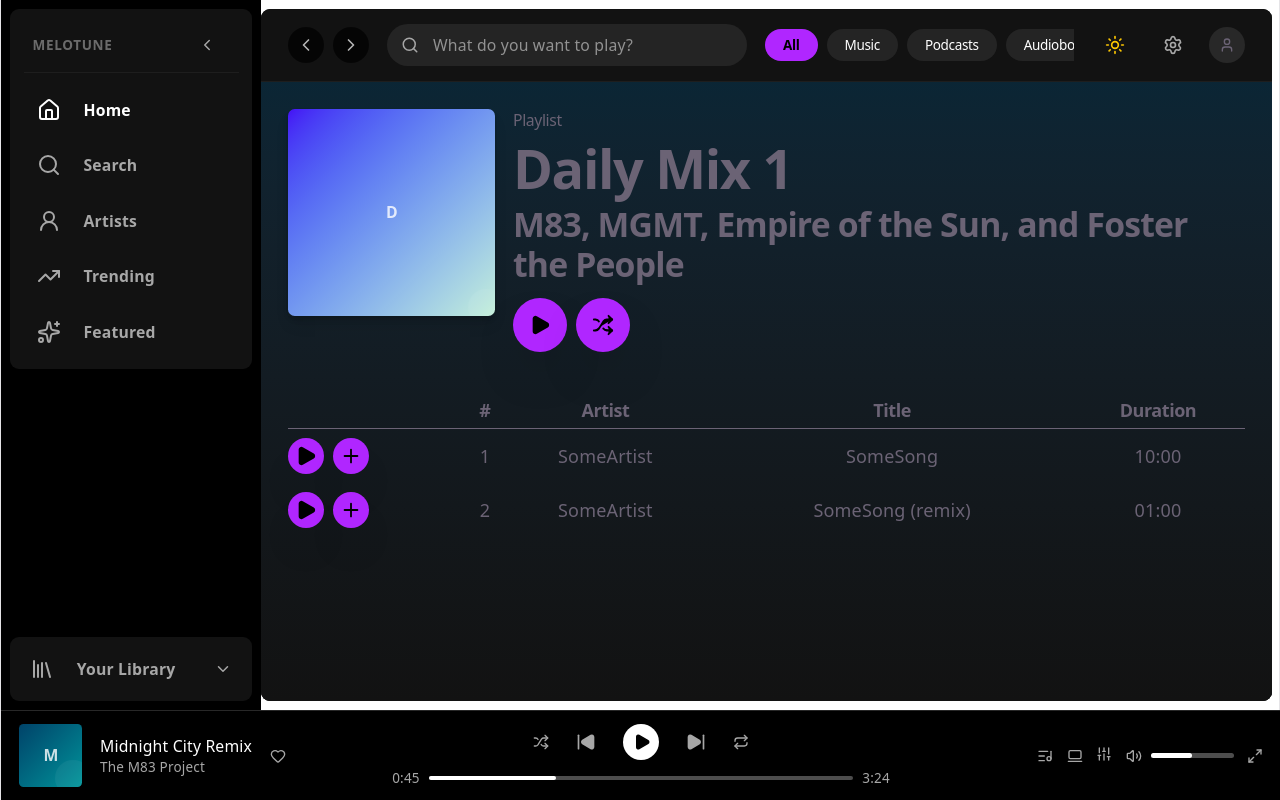
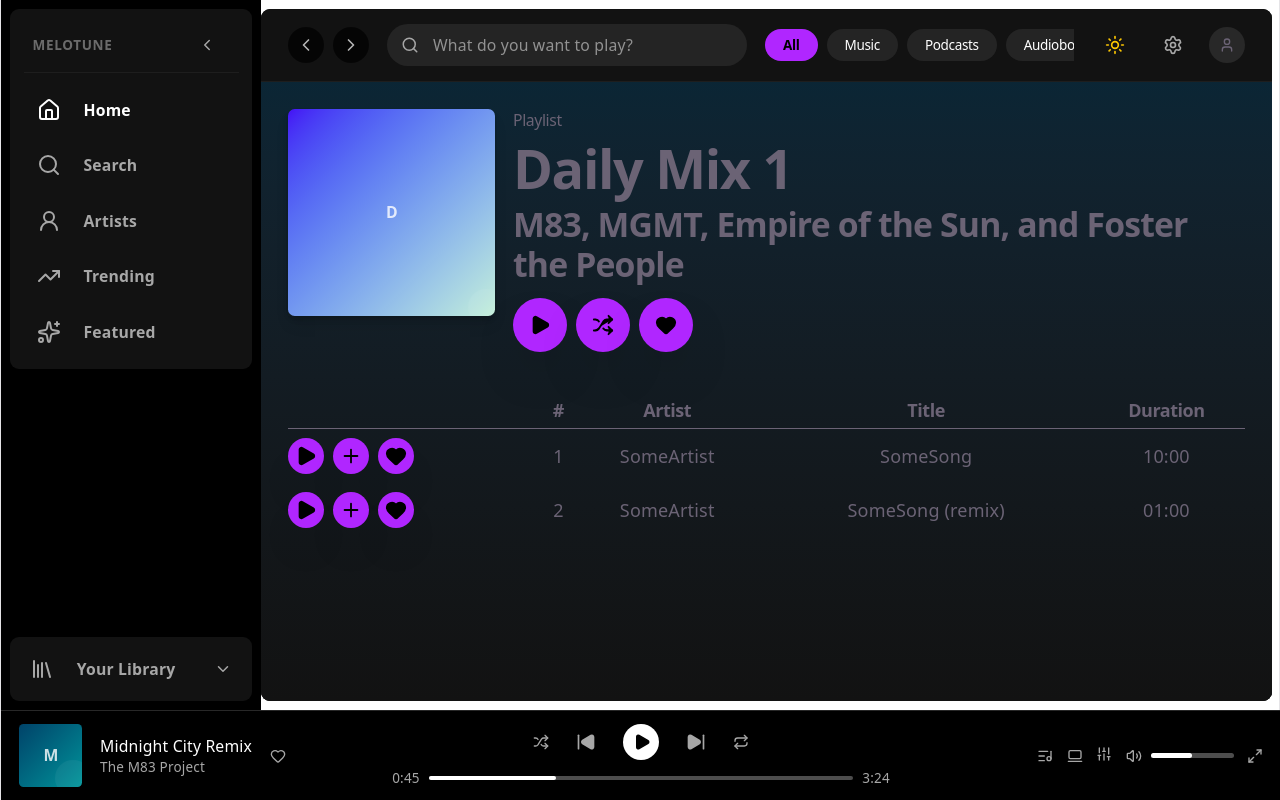
Before and after one commit to axmanalad/CECS448_Project2, a React (Vite) app: page /playlist/1 in a window 1280 px wide. Built offline with nearby package versions, Linux system fonts and the light colour scheme.

Commit message:
feat: add like buttons to playlist page

```diff
--- a/src/pages/Playlist.tsx
+++ b/src/pages/Playlist.tsx
@@ -1,6 +1,6 @@
 import { useState } from 'react';
 import { useNavigate, useParams } from 'react-router-dom';
-import { Play, Plus, Shuffle } from 'lucide-react';
+import { Heart, Play, Plus, Shuffle } from 'lucide-react';
 import { useTheme } from '../context/ThemeContext';
 import { useAudio } from "../context/AudioContext.tsx";
 import PlaylistCover from '../components/PlaylistCover.tsx';
@@ -66,6 +66,11 @@ function SongRow({ songIndex, artist, name, durationSeconds, playIconFill, playI
                     className={`w-8 h-8 rounded-full flex items-center justify-center group-hover:opacity-100 group-hover:translate-y-0 transition-all duration-300 shadow-2xl hover:scale-105 active:scale-95 ${playBtnAccent} ${playIconColor}`}
                 >
                     <Plus size={22} fill={playIconFill} onClick={onClickAdd} />
+                </button>
+                <button
+                    className={`w-8 h-8 rounded-full flex items-center justify-center group-hover:opacity-100 group-hover:translate-y-0 transition-all duration-300 shadow-2xl hover:scale-105 active:scale-95 ${playBtnAccent} ${playIconColor}`}
+                >
+                    <Heart size={22} fill={playIconFill} onClick={onClickAdd} />
                 </button>
             </td>
             <td className="py-2">{songIndex}</td>
@@ -142,6 +147,11 @@ const Playlist = () => {
                     >
                         <Shuffle size={22} fill={themeStyles.playIconFill} onClick={() => { }} />
                     </button>
+                    <button
+                        className={`w-12 h-12 rounded-full flex items-center justify-center group-hover:opacity-100 group-hover:translate-y-0 transition-all duration-300 shadow-2xl hover:scale-105 active:scale-95 ${themeStyles.playBtnAccent} ${themeStyles.playIconColor}`}
+                    >
+                        <Heart size={22} fill={themeStyles.playIconFill} onClick={() => { }} />
+                    </button>
                 </div>
 
             </div>
```
